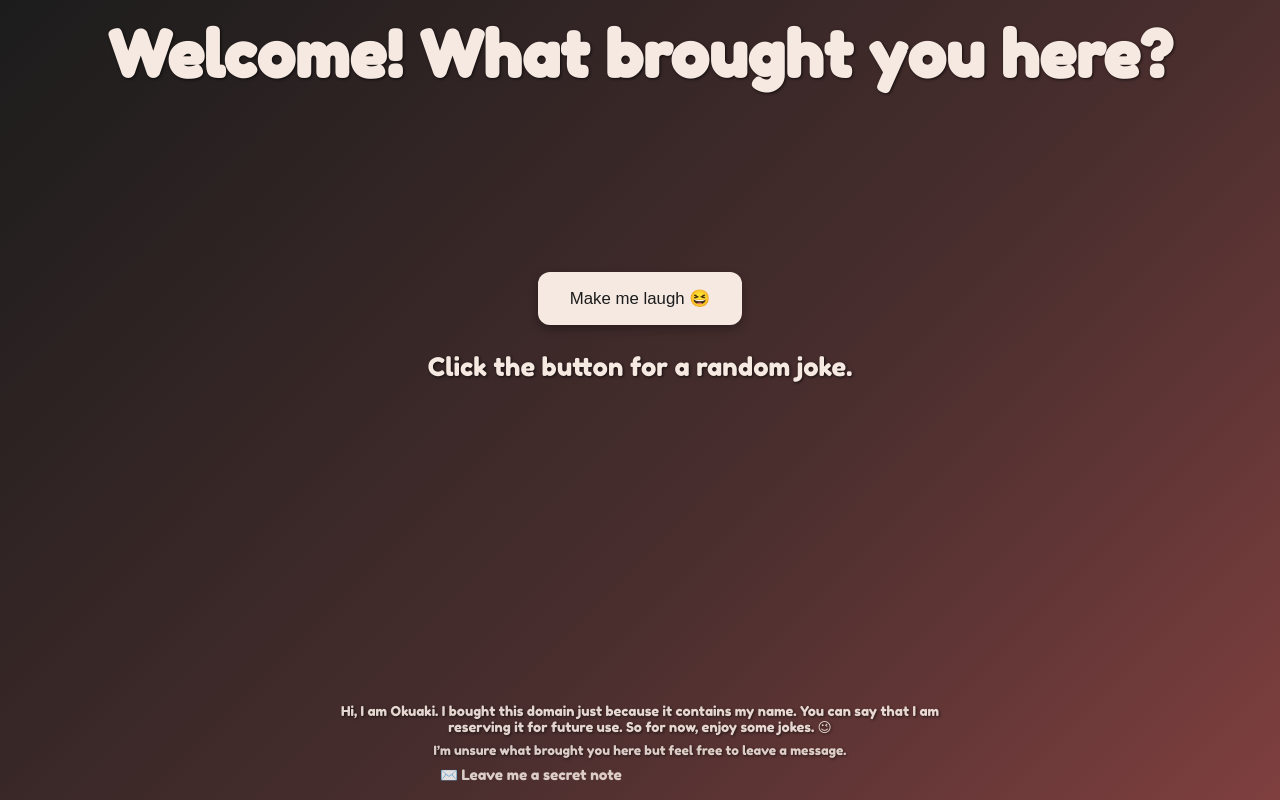
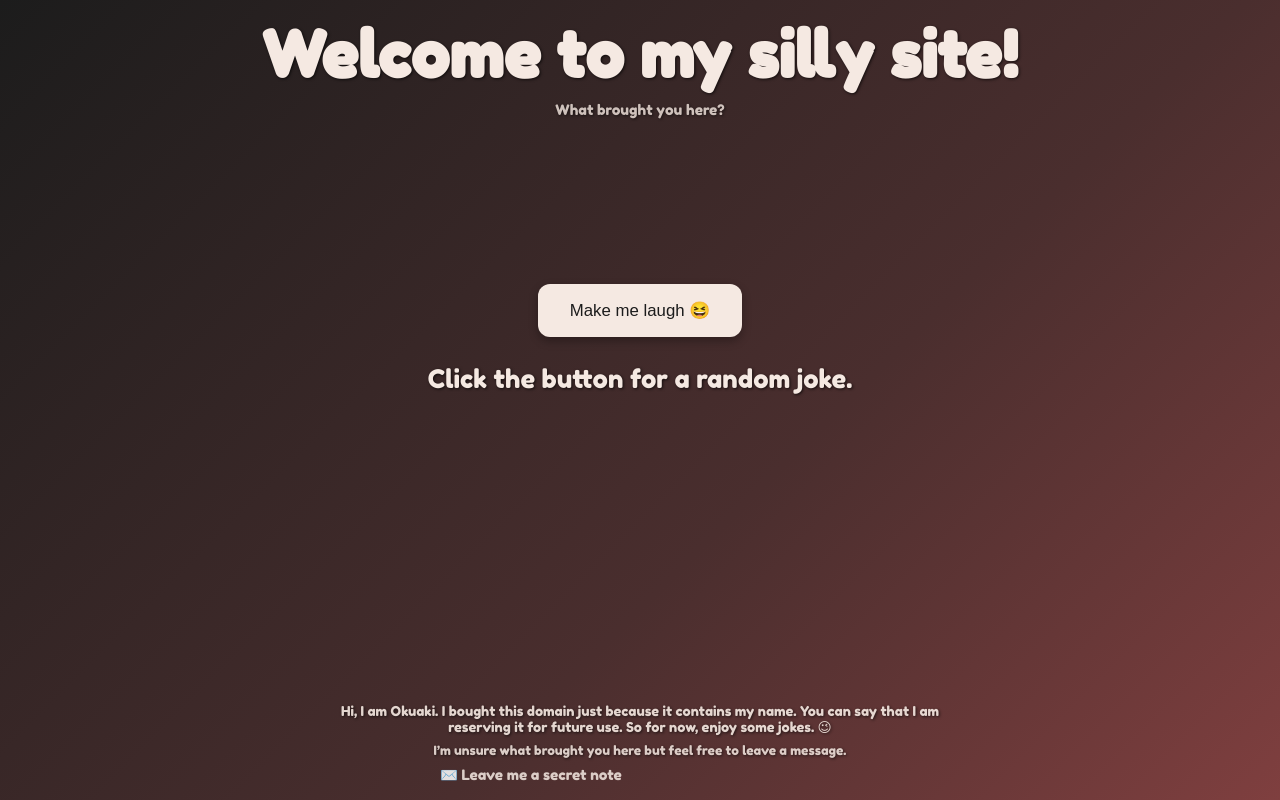
Before and after one commit to kojinism/okuaki.net, a plain HTML site: page index.html in a window 1280 px wide. Drawn offline with Linux system fonts and the light colour scheme.

Commit message:
Update index.html

```diff
--- a/index.html
+++ b/index.html
@@ -31,14 +31,23 @@
       text-align: center;
     }
     /* Add subtle text shadow for readability */
-    h1, #joke, #ownerMsg, #ownerNote {
+    h1, #introNote, #joke, #ownerMsg, #ownerNote {
       text-shadow: 1px 1px 3px rgba(0, 0, 0, 0.7);
     }
-    header { flex: 0; padding-top: 2vh; }
+    header {
+      flex: 0;
+      padding-top: 2vh;
+      /* Bounce header content together */
+      animation: bounce 2s infinite;
+    }
     header h1 {
       font-size: clamp(2.5rem, 8vw, 4rem);
-      animation: bounce 2s infinite;
       margin: 0;
+    }
+    header #introNote {
+      font-size: 0.9rem;
+      opacity: 0.8;
+      margin: 0.5rem 0 0;
     }
     @keyframes bounce { 0%,100% { transform: translateY(0); } 50% { transform: translateY(-20px); } }
     main {
@@ -119,7 +128,8 @@
 <body>
   <header>
     <br>
-    <h1>Welcome! What brought you here?</h1>
+    <h1>Welcome to my silly site!</h1>
+    <p id="introNote">What brought you here?</p>
   </header>
   <main>
     <button id="laughBtn">Make me laugh 😆</button>
```
